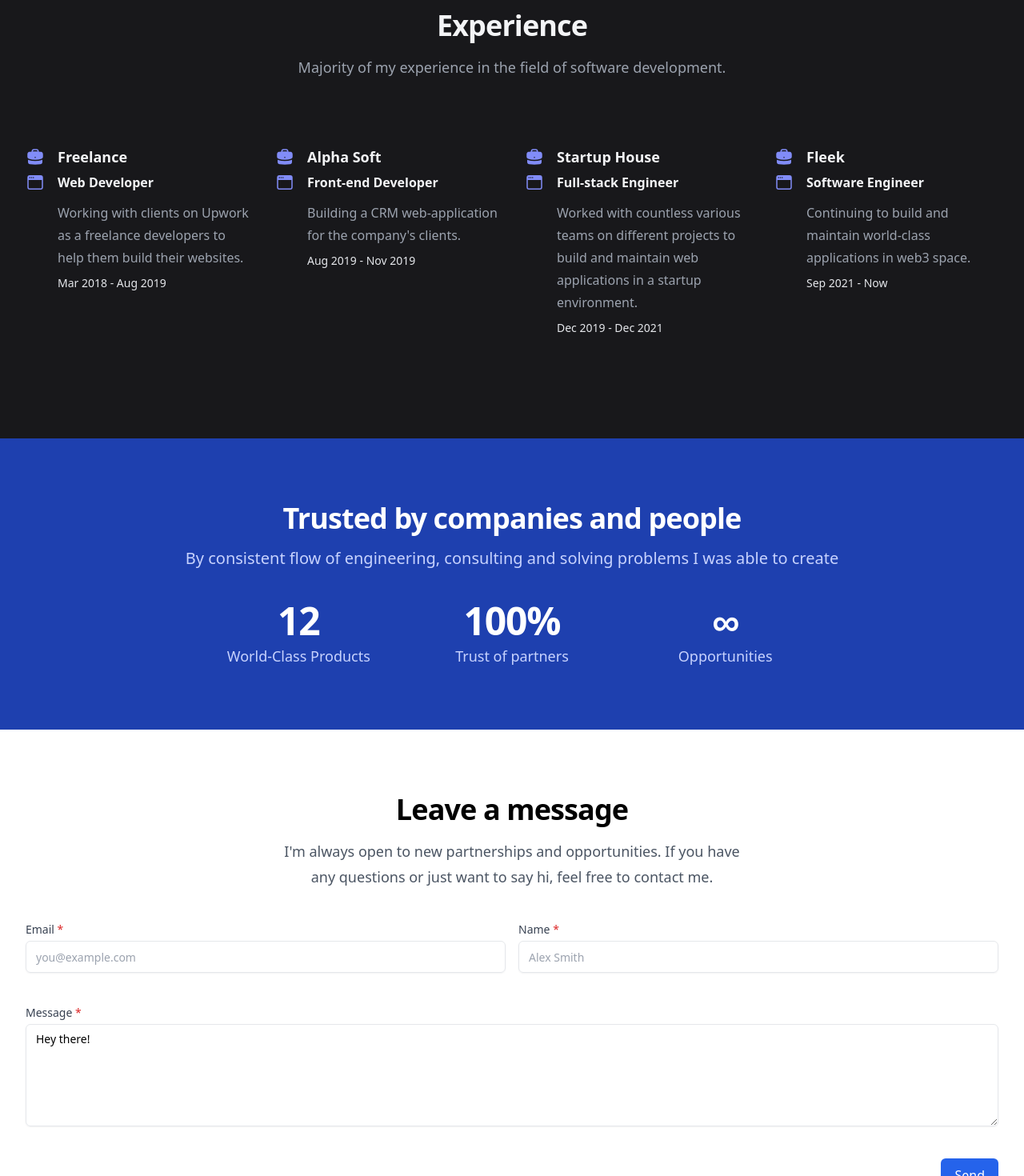
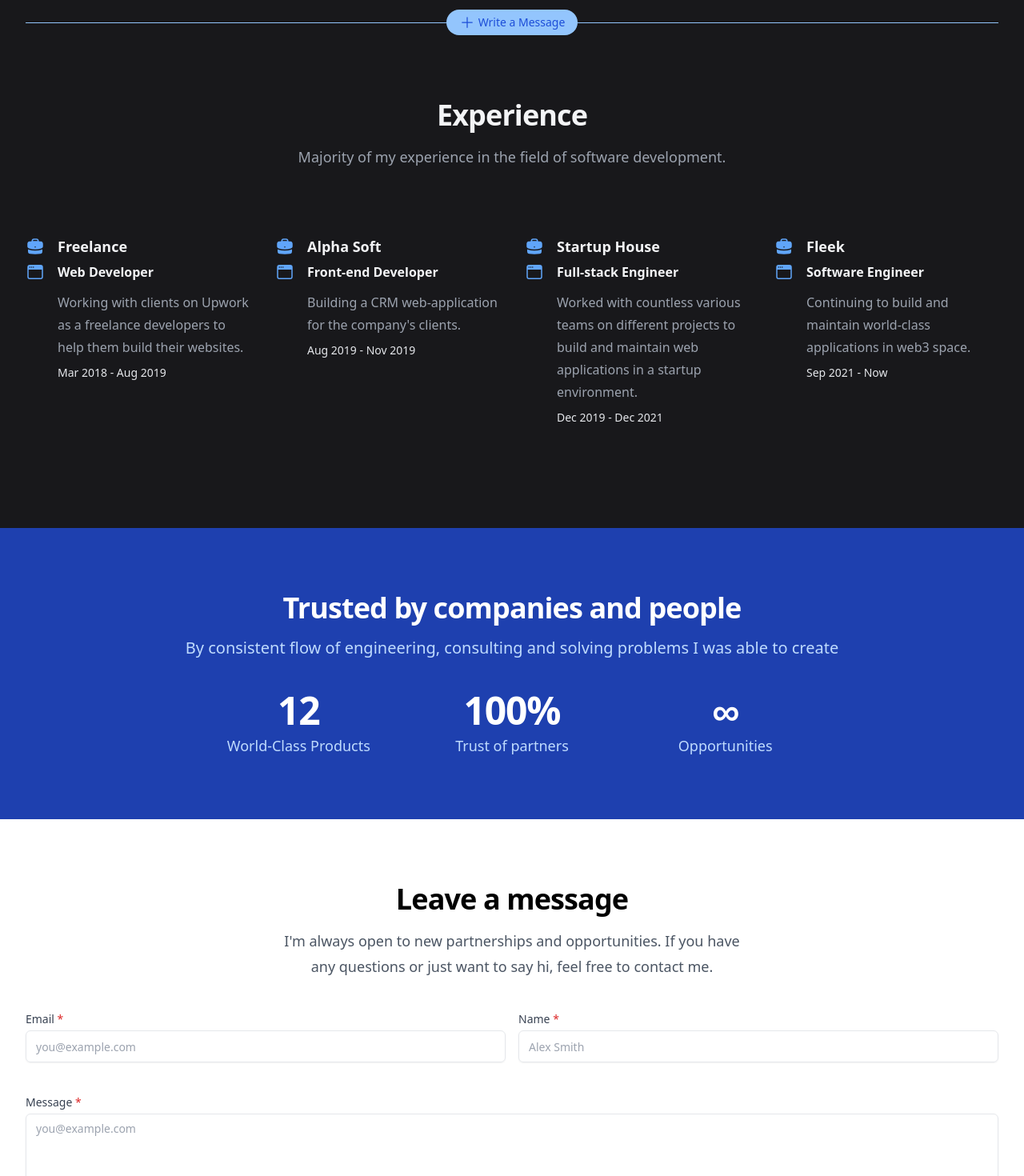
Before and after one commit to maksym-boytsov/maksym-boytsov, a Next.js app: page / in a window 1280 px wide. Shown: the part 1340-2810 px from the top of the page at 80% size. Built offline with nearby package versions, Linux system fonts and the light colour scheme.

Commit message:
fix: styles / colors

```diff
--- a/pages/index.tsx
+++ b/pages/index.tsx
@@ -3,6 +3,8 @@ import {
   ArrowDownIcon,
   BriefcaseIcon,
   ExclamationCircleIcon,
+  PhoneIcon,
+  PlusIcon,
   UserPlusIcon,
   WindowIcon,
 } from "@heroicons/react/24/solid";
@@ -15,7 +17,7 @@ export default function Home() {
     defaultValues: {
       email: "",
       name: "",
-      message: "Hey there!",
+      message: "",
     },
   });
   const experienceRef = useRef(null);
@@ -50,7 +52,7 @@ export default function Home() {
       <Head>
         <title>Maksym Boytsov</title>
         <meta name="description" content="Maksym Boytsov's personal website" />
-        <link rel="icon" href="/favicon.ico" />
+        {/* <link rel="icon" href="/favicon.ico" /> */}
         <link rel="canonical" href="https://maksym.page/" />
         <meta name="viewport" content="initial-scale=1.0, width=device-width" />
       </Head>
@@ -164,7 +166,28 @@ export default function Home() {
               </div>
             </div>
 
-            <div className="mt-20 mx-auto max-w-3xl text-center">
+            <div className="relative my-20">
+              <div
+                className="absolute inset-0 flex items-center"
+                aria-hidden="true"
+              >
+                <div className="w-full border-t border-blue-300" />
+              </div>
+              <div className="relative flex justify-center">
+                <button
+                  onClick={() =>
+                    contactRef.current.scrollIntoView({ behavior: "smooth" })
+                  }
+                  type="button"
+                  className="inline-flex items-center rounded-full bg-blue-300 px-4 py-1.5 text-sm font-medium leading-5 text-blue-700 shadow-sm hover:bg-blue-200 focus:outline-none focus:ring-2 focus:ring-blue-500"
+                >
+                  <PlusIcon className="h-5 w-5 mr-1" />
+                  <span>Write a Message</span>
+                </button>
+              </div>
+            </div>
+
+            <div className="mx-auto max-w-3xl text-center">
               <h2 className="text-3xl font-bold tracking-tight text-gray-100 sm:text-4xl">
                 Experience
               </h2>
@@ -177,14 +200,14 @@ export default function Home() {
                 <div key={experience.name} className="relative">
                   <dt>
                     <BriefcaseIcon
-                      className="absolute mt-1 h-6 w-6 text-indigo-400"
+                      className="absolute mt-1 h-6 w-6 text-blue-400"
                       aria-hidden="true"
                     />
                     <p className="ml-10 text-lg font-semibold leading-8 text-gray-100">
                       {experience.company}
                     </p>
                     <WindowIcon
-                      className="absolute mt-1 h-6 w-6 text-indigo-400"
+                      className="absolute mt-1 h-6 w-6 text-blue-400"
                       aria-hidden="true"
                     />
                     <p className="ml-10 text-md font-semibold leading-8 text-gray-100">
@@ -209,14 +232,14 @@ export default function Home() {
               <h2 className="text-3xl font-bold tracking-tight text-white sm:text-4xl">
                 Trusted by companies and people
               </h2>
-              <p className="mt-3 text-xl text-indigo-200 sm:mt-4">
+              <p className="mt-3 text-xl text-blue-200 sm:mt-4">
                 By consistent flow of engineering, consulting and solving
                 problems I was able to create
               </p>
             </div>
             <dl className="mt-10 text-center sm:mx-auto sm:grid sm:max-w-3xl sm:grid-cols-3 sm:gap-8">
               <div className="mt-10 flex flex-col sm:mt-0">
-                <dt className="order-2 mt-2 text-lg font-medium leading-6 text-indigo-200">
+                <dt className="order-2 mt-2 text-lg font-medium leading-6 text-blue-200">
                   World-Class Products
                 </dt>
                 <dd className="order-1 text-5xl font-bold tracking-tight text-white">
@@ -224,7 +247,7 @@ export default function Home() {
                 </dd>
               </div>
               <div className="mt-10 flex flex-col sm:mt-0">
-                <dt className="order-2 mt-2 text-lg font-medium leading-6 text-indigo-200">
+                <dt className="order-2 mt-2 text-lg font-medium leading-6 text-blue-200">
                   Trust of partners
                 </dt>
                 <dd className="order-1 text-5xl font-bold tracking-tight text-white">
@@ -232,7 +255,7 @@ export default function Home() {
                 </dd>
               </div>
               <div className="mt-10 flex flex-col sm:mt-0">
-                <dt className="order-2 mt-2 text-lg font-medium leading-6 text-indigo-200">
+                <dt className="order-2 mt-2 text-lg font-medium leading-6 text-blue-200">
                   Opportunities
                 </dt>
                 <dd className="order-1 text-5xl font-bold tracking-tight text-white">
@@ -359,12 +382,12 @@ export default function Home() {
                   minLength: {
                     value: 10,
                     message:
-                      "Message must be at least 10 characters. Be more descriptive :)",
+                      "Message must be at least 10 characters - be more descriptive.",
                   },
                   maxLength: {
                     value: 1000,
                     message:
-                      "Message must be at most 1000 characters. I appreciate your enthusiasm, but I'm not that interested in your life story.",
+                      "Message must be at most 1000 characters. Drop a short note and we can talk more on email or any messenger.",
                   },
                 })}
                 id="message"
@@ -397,7 +420,7 @@ export default function Home() {
             type="submit"
             className="place-self-end inline-flex items-center rounded-md border border-transparent bg-blue-600 px-4 py-2 text-base font-medium text-white shadow-sm hover:bg-blue-700 focus:outline-none focus:ring-2 focus:ring-blue-500 focus:ring-offset-2"
           >
-            Send
+            Send Message
           </button>
         </form>
 
```
